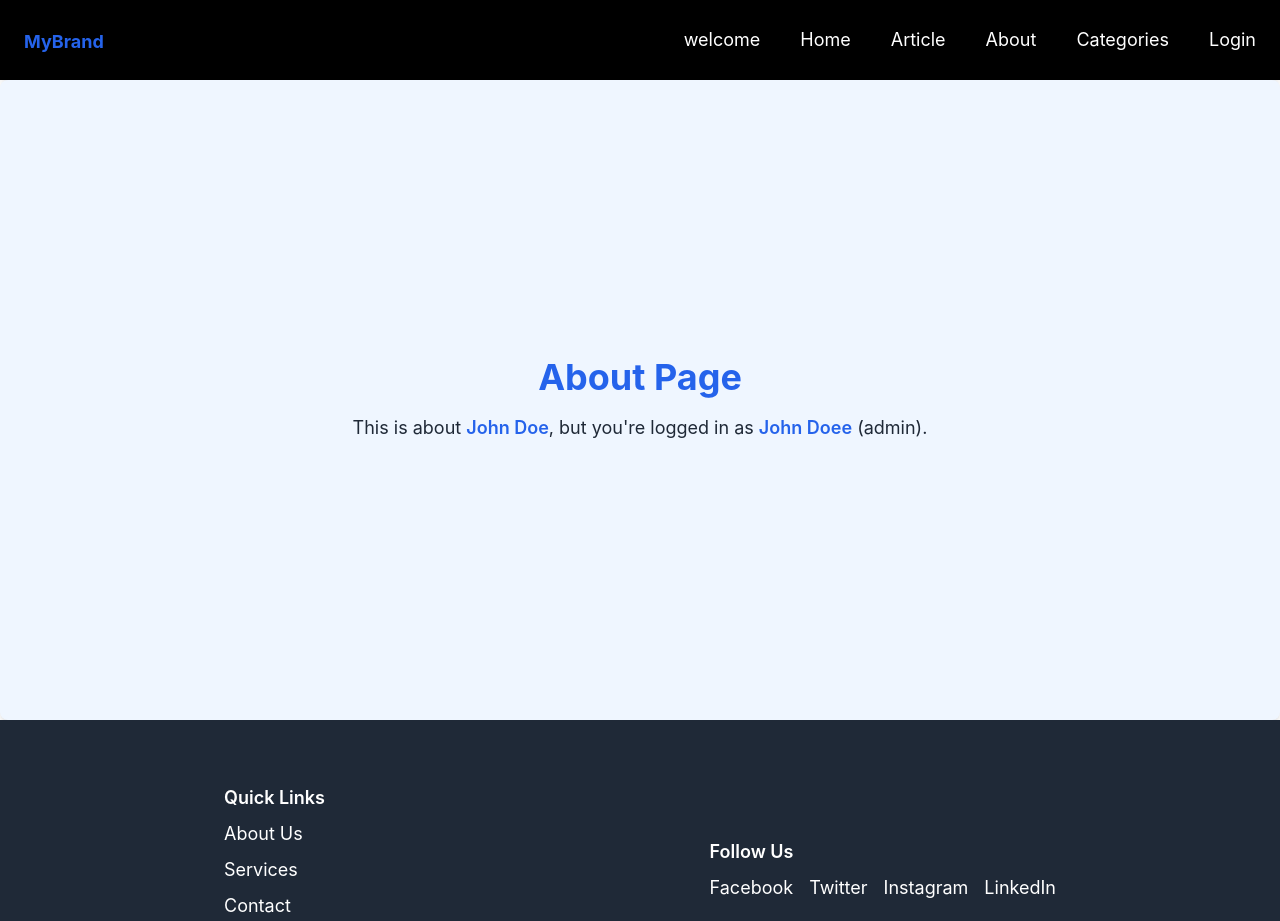
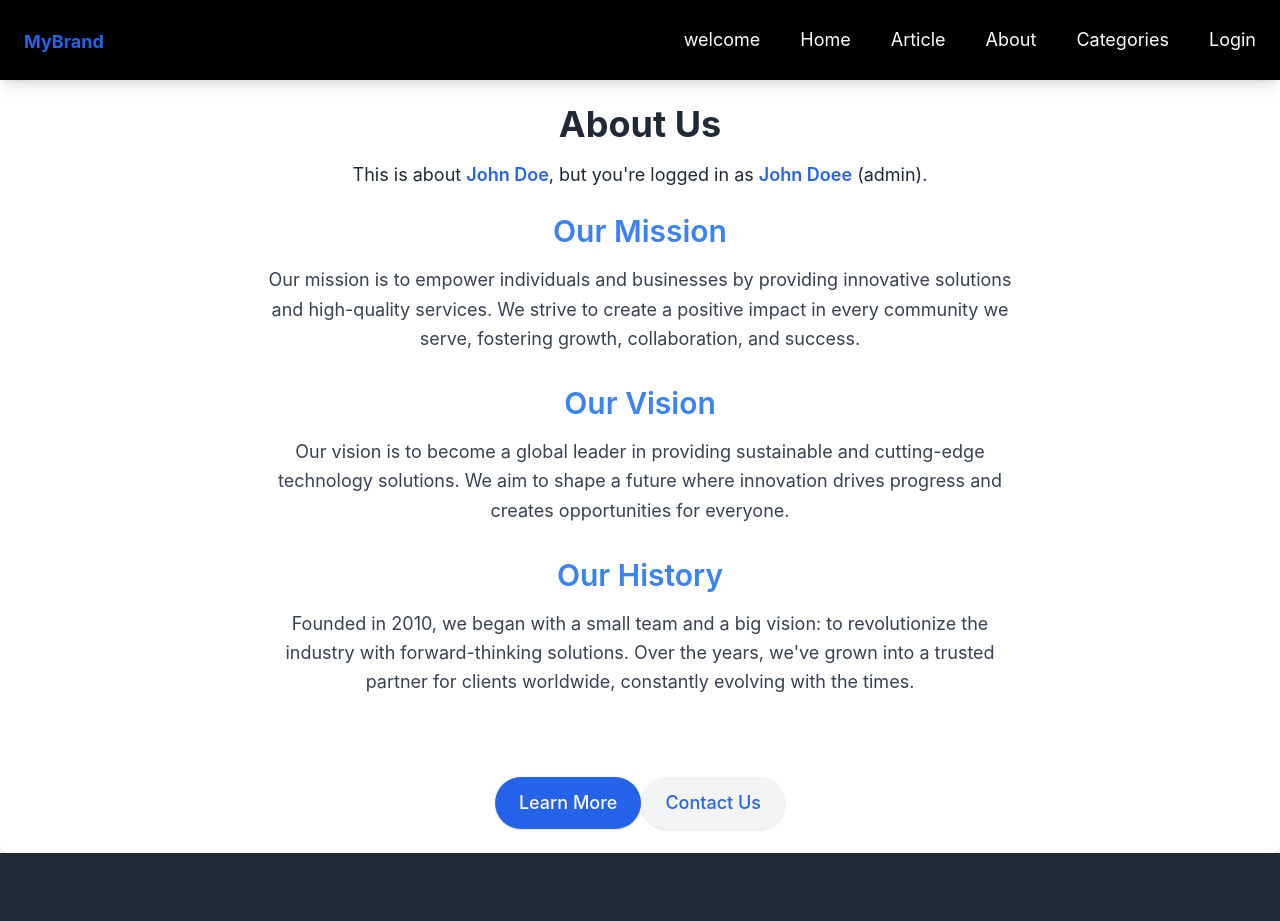
Before and after one commit to julietwainoi/gitconnectAPP, a React (Create React App) app: page /about in a window 1280 px wide. Shown: the top 921 px of the page. Built offline with nearby package versions, Linux system fonts and the light colour scheme.

Commit message:
worked on the contact  page

```diff
--- a/src/components/About.jsx
+++ b/src/components/About.jsx
@@ -5,12 +5,58 @@ function About({ name }) {
     const { user } = useContext(UserContext);
 
     return (
-        <div className="flex flex-col items-center justify-center min-h-[80vh] bg-blue-50 text-gray-800 p-6 rounded-lg shadow-md">
-            <h1 className="text-4xl font-bold text-blue-600 mb-4">About Page</h1>
-            <p className="text-lg max-w-xl text-center leading-relaxed">
+        <div className="flex flex-col items-center justify-center min-h-[80vh] bg-white-50 text-gray-800 p-6 rounded-lg shadow-md">
+            {/* Main Title */}
+            <h1 className="text-4xl font-bold text-black-600 mb-4">About Us</h1>
+
+            {/* Welcome Text */}
+            <p className="text-lg max-w-xl text-center leading-relaxed mb-6">
                 This is about <span className="font-semibold text-blue-600">{name}</span>, but you're logged in as{' '}
                 <span className="font-semibold text-blue-600">{user.name}</span> ({user.role}).
             </p>
+
+            {/* Mission Section */}
+            <div className="max-w-3xl w-full mb-8 text-center">
+                <h2 className="text-3xl font-semibold text-blue-500 mb-4">Our Mission</h2>
+                <p className="text-lg text-gray-700 leading-relaxed">
+                    Our mission is to empower individuals and businesses by providing innovative solutions and high-quality services.
+                    We strive to create a positive impact in every community we serve, fostering growth, collaboration, and success.
+                </p>
+            </div>
+
+            {/* Vision Section */}
+            <div className="max-w-3xl w-full mb-8 text-center">
+                <h2 className="text-3xl font-semibold text-blue-500 mb-4">Our Vision</h2>
+                <p className="text-lg text-gray-700 leading-relaxed">
+                    Our vision is to become a global leader in providing sustainable and cutting-edge technology solutions.
+                    We aim to shape a future where innovation drives progress and creates opportunities for everyone.
+                </p>
+            </div>
+
+            {/* History Section */}
+            <div className="max-w-3xl w-full mb-8 text-center">
+                <h2 className="text-3xl font-semibold text-blue-500 mb-4">Our History</h2>
+                <p className="text-lg text-gray-700 leading-relaxed">
+                    Founded in 2010, we began with a small team and a big vision: to revolutionize the industry with forward-thinking solutions.
+                    Over the years, we've grown into a trusted partner for clients worldwide, constantly evolving with the times.
+                </p>
+            </div>
+
+            {/* Call to Action */}
+            <div className="mt-8 space-y-4 text-center">
+                <button
+                    className="px-6 py-3 bg-blue-600 text-white rounded-full font-medium shadow hover:bg-blue-700 transition duration-300"
+                    onClick={() => alert('Learn more clicked!')}
+                >
+                    Learn More
+                </button>
+                <button
+                    className="px-6 py-3 bg-gray-100 text-blue-600 rounded-full font-medium shadow hover:bg-gray-200 transition duration-300"
+                    onClick={() => alert('Contact us clicked!')}
+                >
+                    Contact Us
+                </button>
+            </div>
         </div>
     );
 }
```
